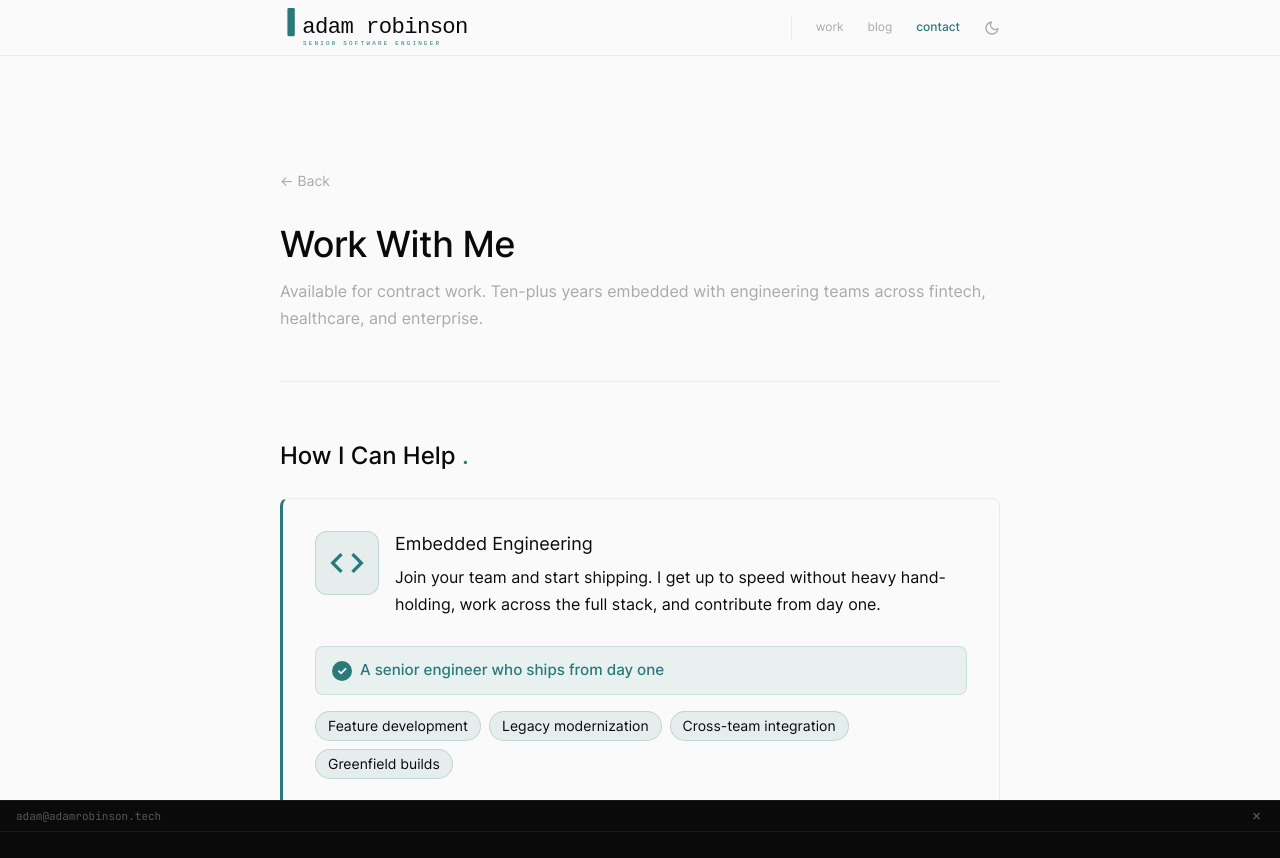
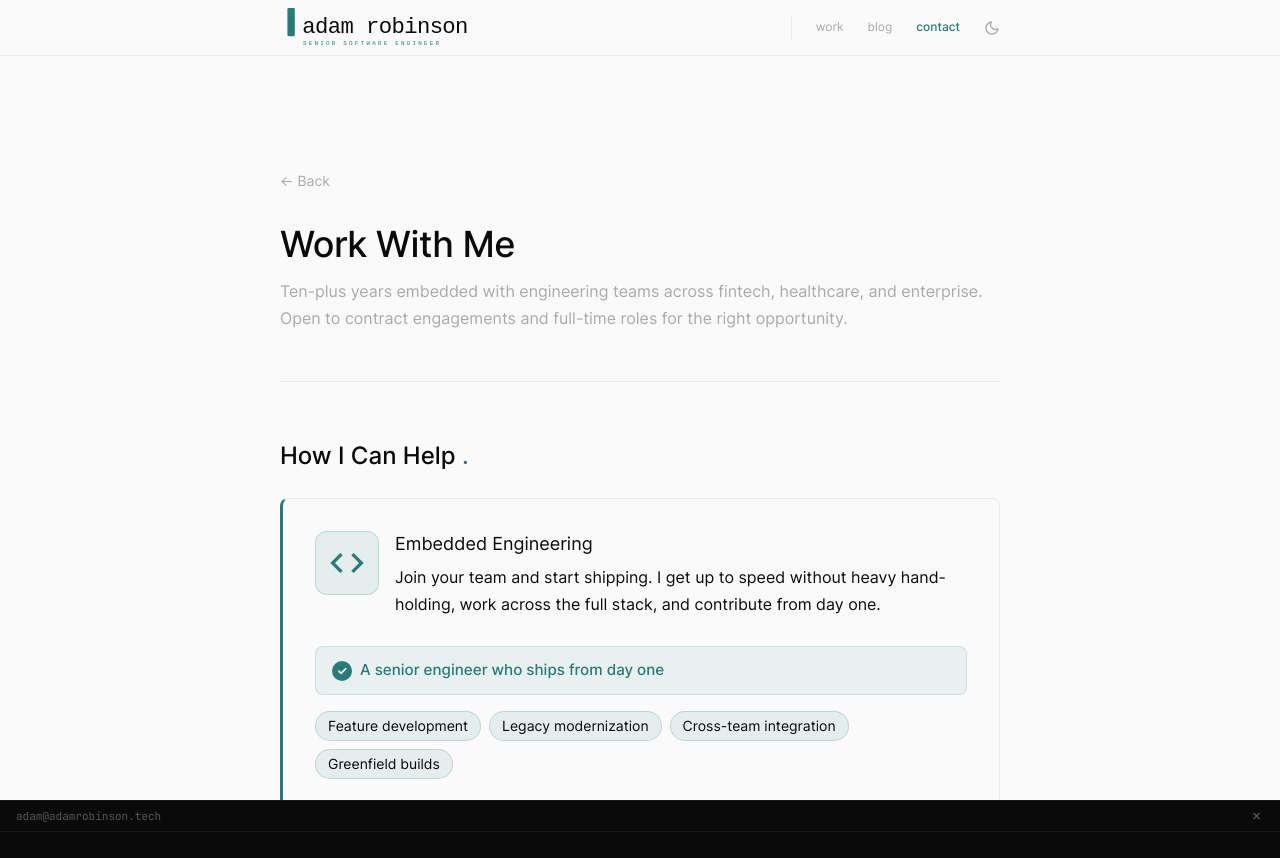
Before and after one commit to aaddaamm/dotcom, a SvelteKit app: page /hire in a window 1280 px wide. Shown: the top 858 px of the page. Built offline with nearby package versions, Linux system fonts and the light colour scheme.

Commit message:
feat: update hire page description for dual contract/FTE positioning

```diff
--- a/src/routes/hire/+page.svelte
+++ b/src/routes/hire/+page.svelte
@@ -42,7 +42,7 @@
 <div class="max-w-3xl mx-auto px-6">
 	<PageHeader
 		title="Work With Me"
-		description="Available for contract work. Ten-plus years embedded with engineering teams across fintech, healthcare, and enterprise."
+		description="Ten-plus years embedded with engineering teams across fintech, healthcare, and enterprise. Open to contract engagements and full-time roles for the right opportunity."
 	/>
 
 	<ServicesSection />
```
